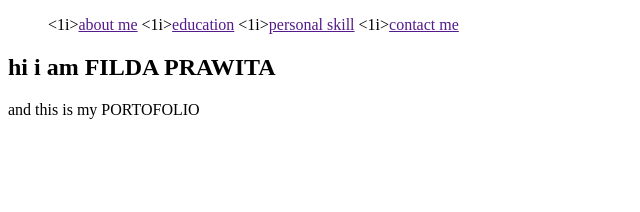
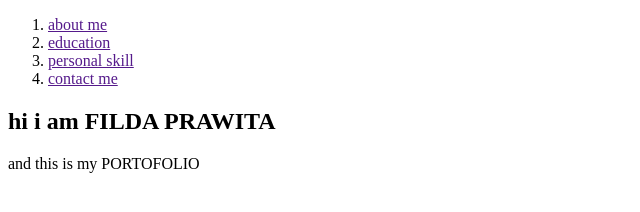
Before and after one commit to fildaprawita188-cmd/fildaprawita9, a plain HTML site: page index.html in a window 1280 px wide. Shown: the whole page, without its empty margins (0-640 px from the left). Drawn offline with Linux system fonts and the light colour scheme.

Commit message:
fix: html

```diff
--- a/index.html
+++ b/index.html
@@ -1,21 +1,21 @@
 <!DOCTYPE html>
 <html lang="en">
  <head>
-    <meta charset="UTF-8">
-    <meta name="viewport" content="width=device-width, initial-scale=1.0">
+  <meta charset="UTF-8" />
+  <meta name="viewport" content="width=device-width, initial-scale=1.0" />
   <title>hi i am FILDA PRAWITA</title>
  </head>
+ <body>
   <header>
-
    <nav>
     <ol>
-    <1i><a href="">about me</a></1i>
+     <li><a href="">about me</a></li>
 
-    <1i><a href="">education</a></1i>
+     <li><a href="">education</a></li>
 
-    <1i><a href="">personal skill</a></1i>
+     <li><a href="">personal skill</a></li>
 
-    <1i><a href="">contact me</a></1i>
+     <li><a href="">contact me</a></li>
     </ol>
    </nav>
   </header>
@@ -23,9 +23,7 @@
   <main>
    <div>
     <h2>hi i am FILDA PRAWITA</h2>
-        <p>
-            and this is my PORTOFOLIO
-        </p>
+    <p>and this is my PORTOFOLIO</p>
    </div>
 
    <div>
```
Lines whose indentation alone changed are shown as unchanged.
